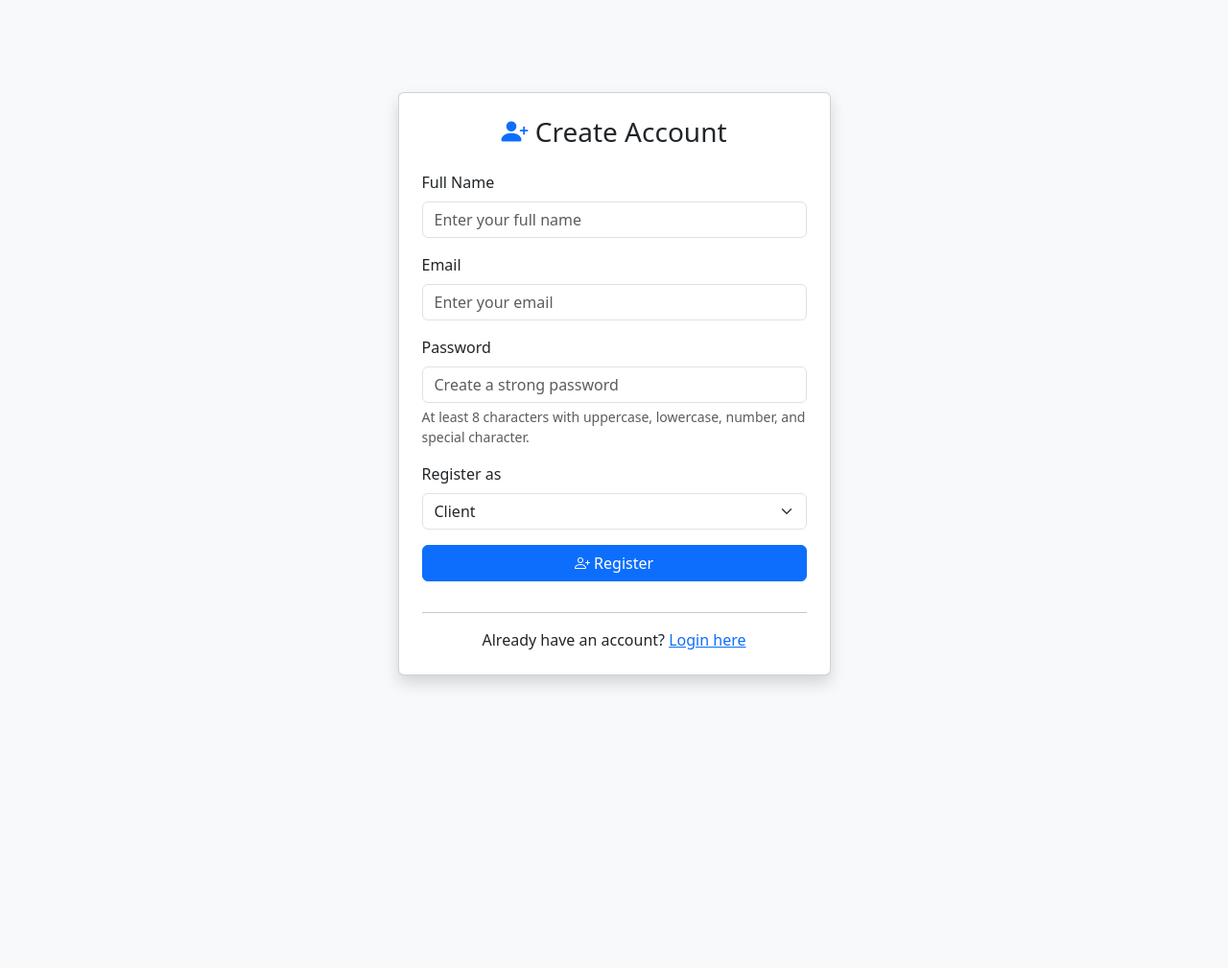
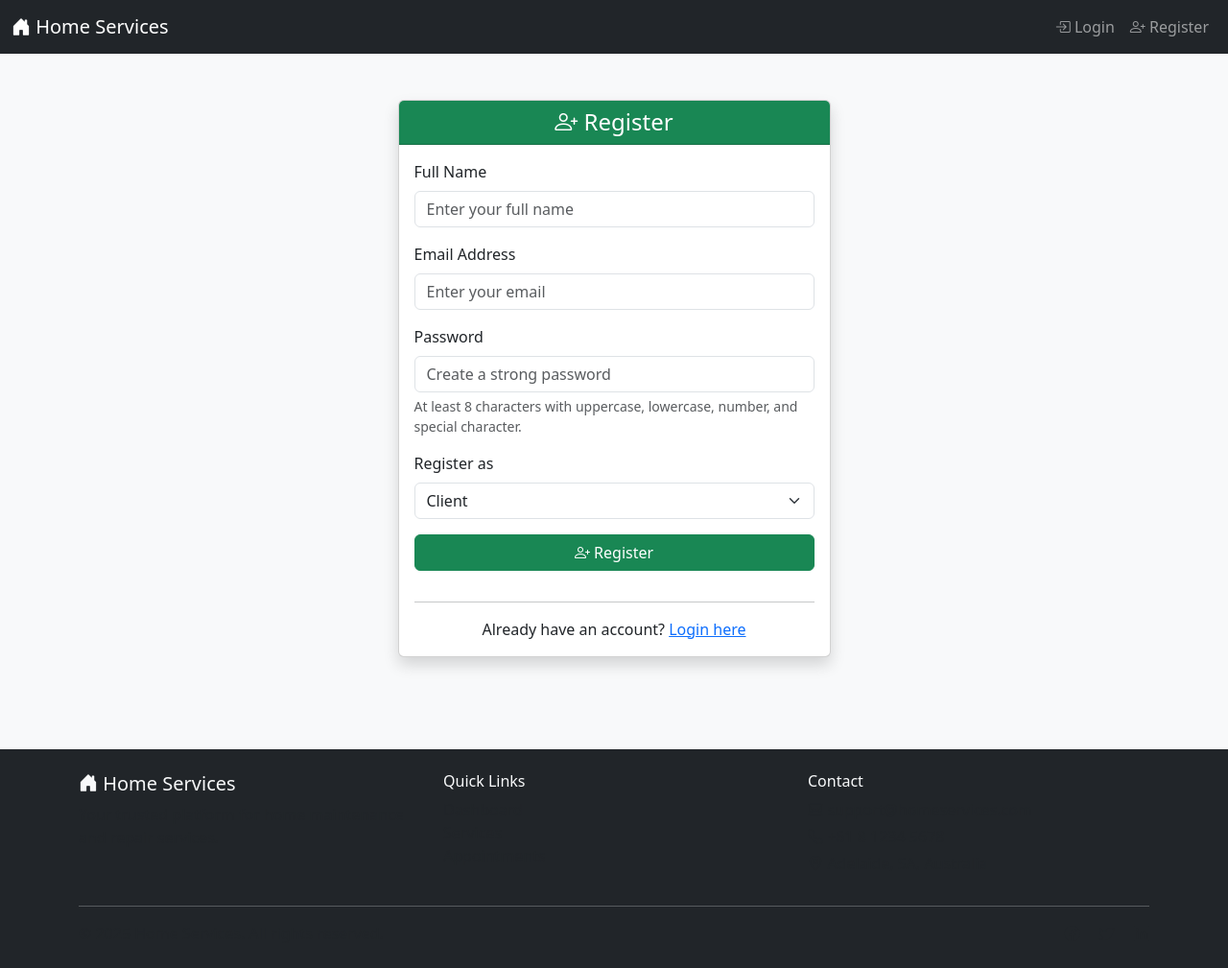
Before and after one commit to maingidenis/HomeServices, a PHP site: page /register.php in a window 1280 px wide. Shown: the whole page at 96% size. Before the commit the page ends 715 px from the top, so only its background shows below. Run offline with PHP 8.4, Linux system fonts and the light colour scheme.

Commit message:
Refactor register.php to use shared includes
Refactor registration logic for improved validation and error handling.

```diff
--- a/public/register.php
+++ b/public/register.php
@@ -1,4 +1,11 @@
 <?php
+/**
+ * Registration Page
+ *
+ * Handles new user registration with form validation.
+ * Uses shared header and footer includes for consistent styling.
+ */
+
 require_once __DIR__ . '/../app/controllers/UserController.php';
 
 $error = '';
@@ -28,97 +35,78 @@
 
     // 1) Name: strip tags + length check
     $name = strip_tags($rawName);
-    if ($name === '' || strlen($name) < 2 || strlen($name) > 100) {
-        $error = "Please enter a valid name (2 to 100 characters).";
+    if (strlen($name) < 2 || strlen($name) > 100) {
+        $error = "Name must be between 2 and 100 characters.";
     }
 
-    // 2) Email: sanitize then validate
-    if (empty($error)) {
+    // 2) Email: sanitize + validate
     $email = filter_var($rawEmail, FILTER_SANITIZE_EMAIL);
     if (!filter_var($email, FILTER_VALIDATE_EMAIL)) {
         $error = "Please enter a valid email address.";
     }
+
+    // 3) Password: at least 8 chars, must contain uppercase, lowercase, digit, and special char
+    if (strlen($rawPassword) < 8 ||
+        !preg_match('/[A-Z]/', $rawPassword) ||
+        !preg_match('/[a-z]/', $rawPassword) ||
+        !preg_match('/[0-9]/', $rawPassword) ||
+        !preg_match('/[^A-Za-z0-9]/', $rawPassword)) {
+        $error = "Password must be at least 8 characters and include uppercase, lowercase, number, and special character.";
     }
 
-    // 2b) Check duplicate email
+    // 4) Role: whitelist
+    $allowedRoles = ['client', 'provider', 'admin'];
+    if (!in_array($rawRole, $allowedRoles, true)) {
+        $error = "Invalid role selected.";
+    }
+
     if (empty($error)) {
-        $model = new User();
-        if ($model->emailExists($email)) {
-            $error = "An account with this email already exists.";
+        $result = $ctrl->register($name, $email, $rawPassword, $rawRole);
+        if ($result['success']) {
+            header('Location: index.php?page=login&registered=1');
+            exit;
+        } else {
+            $error = htmlspecialchars($result['error'], ENT_QUOTES, 'UTF-8');
+        }
     }
 }
 
-    // 3) Password: strong policy
-    if (empty($error)) {
-        if ($rawPassword === '') {
-            $error = "Password is required.";
-        } elseif (!preg_match('/^(?=.*[A-Z])(?=.*[a-z])(?=.*\d)(?=.*[^a-zA-Z0-9]).{8,}$/', $rawPassword)) {
-            $error = "Password must be at least 8 characters and include upper, lower, number and special character.";
-        }
-    }
+// Set page title and include header
+$pageTitle = 'Register - Home Services';
+include 'includes/header.php';
+?>
 
-    // 4) Role: validate
-    if (empty($error)) {
-        $allowedRoles = ['client', 'provider', 'admin'];
-        if (!in_array($rawRole, $allowedRoles, true)) {
-            $error = "Please select a valid role.";
-        }
-    }
-
-    // If no errors, register
-    if (empty($error)) {
-        $ok = $ctrl->registerUser($name, $email, $rawPassword, $rawRole);
-        if ($ok) {
-            header("Location: index.php?page=login&registered=1");
-            exit;
-        } else {
-            $error = "Registration failed. Please try again.";
-        }
-    }
-}
-?>
-<!DOCTYPE html>
-<html lang="en">
-<head>
-    <meta charset="UTF-8">
-    <meta name="viewport" content="width=device-width, initial-scale=1.0">
-    <title>Register - Home Services</title>
-    <link href="https://cdn.jsdelivr.net/npm/bootstrap@5.3.0/dist/css/bootstrap.min.css" rel="stylesheet">
-    <link rel="stylesheet" href="https://cdn.jsdelivr.net/npm/bootstrap-icons@1.11.0/font/bootstrap-icons.css">
-</head>
-<body class="bg-light">
-    <div class="container">
-        <div class="row justify-content-center align-items-center min-vh-100">
+<!-- Main Content -->
+<main class="container py-5">
+    <div class="row justify-content-center">
         <div class="col-md-6 col-lg-5">
             <div class="card shadow">
-                    <div class="card-body p-4">
-                        <h3 class="card-title text-center mb-4">
-                            <i class="bi bi-person-plus-fill text-primary"></i> Create Account
-                        </h3>
-
+                <div class="card-header bg-success text-white text-center">
+                    <h4 class="mb-0"><i class="bi bi-person-plus"></i> Register</h4>
+                </div>
+                <div class="card-body">
                     <?php if (!empty($error)): ?>
-                            <div class="alert alert-danger alert-dismissible fade show" role="alert">
-                                <?= htmlspecialchars($error, ENT_QUOTES, 'UTF-8') ?>
-                                <button type="button" class="btn-close" data-bs-dismiss="alert"></button>
+                        <div class="alert alert-danger" role="alert">
+                            <i class="bi bi-exclamation-triangle"></i> <?= $error ?>
                         </div>
                     <?php endif; ?>
 
-                        <form method="post" action="">
+                    <form method="POST" action="">
                         <div class="mb-3">
                             <label for="name" class="form-label">Full Name</label>
-                                <input type="text"
+                            <input
+                                type="text"
                                 class="form-control"
                                 id="name"
                                 name="name"
                                 placeholder="Enter your full name"
-                                       minlength="2"
-                                       maxlength="100"
                                 value="<?= htmlspecialchars($oldName, ENT_QUOTES, 'UTF-8') ?>"
                                 required>
                         </div>
                         <div class="mb-3">
-                                <label for="email" class="form-label">Email</label>
-                                <input type="email"
+                            <label for="email" class="form-label">Email Address</label>
+                            <input
+                                type="email"
                                 class="form-control"
                                 id="email"
                                 name="email"
@@ -128,7 +116,8 @@
                         </div>
                         <div class="mb-3">
                             <label for="password" class="form-label">Password</label>
-                                <input type="password"
+                            <input
+                                type="password"
                                 class="form-control"
                                 id="password"
                                 name="password"
@@ -147,7 +136,7 @@
                                 <option value="admin" <?= $oldRole === 'admin' ? 'selected' : '' ?>>Admin</option>
                             </select>
                         </div>
-                            <button type="submit" class="btn btn-primary w-100 mb-3">
+                        <button type="submit" class="btn btn-success w-100 mb-3">
                             <i class="bi bi-person-plus"></i> Register
                         </button>
                     </form>
@@ -160,7 +149,6 @@
             </div>
         </div>
     </div>
-    </div>
-    <script src="https://cdn.jsdelivr.net/npm/bootstrap@5.3.0/dist/js/bootstrap.bundle.min.js"></script>
-</body>
-</html>
+</main>
+
+<?php include 'includes/footer.php'; ?>
```
Lines whose indentation alone changed are shown as unchanged.
